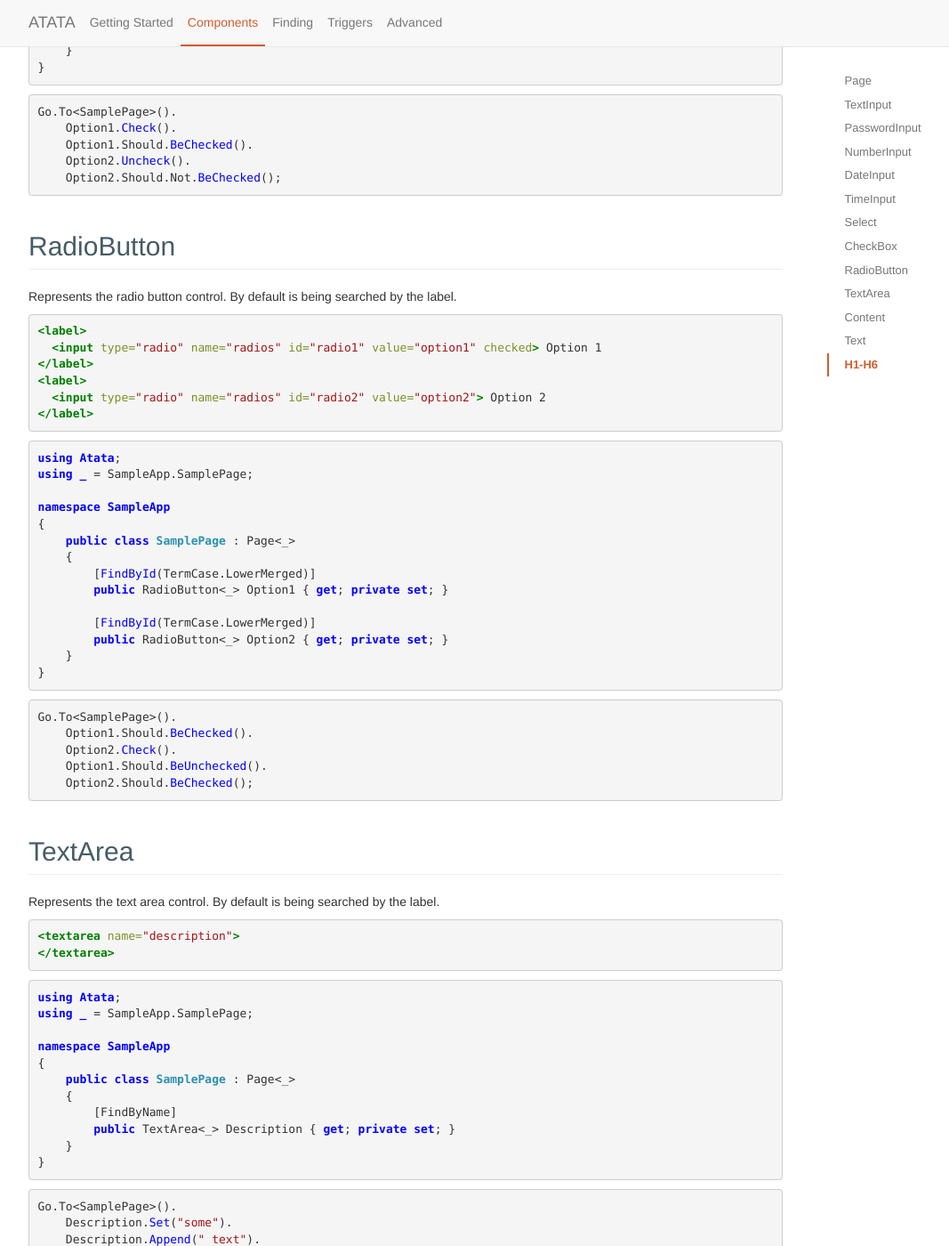
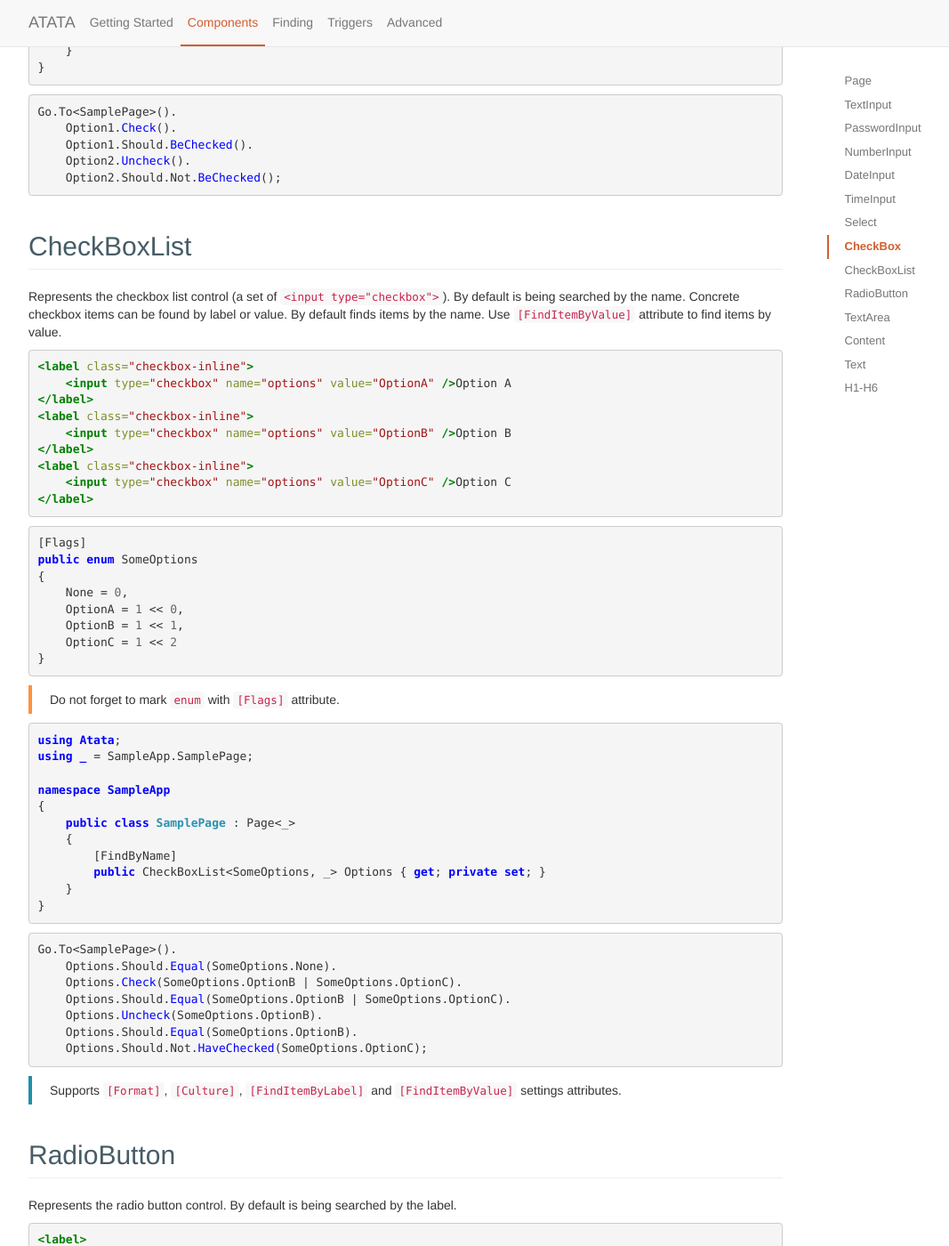
Before and after one commit to atata-framework/atata.io, a Jekyll site: the page built from components.html, in a window 1280 px wide and 1400 px high, scrolled down 6596 px. Shown: the whole window at 89% size, without its empty margins (38-1105 px from the left). Built offline with Jekyll 4.4.1, drawn with Linux system fonts in a browser that asks for light colours.

Commit message:
Add checkboxlist component

````diff
--- a/_config.yml
+++ b/_config.yml
@@ -40,6 +40,7 @@ components:
   - TimeInput
   - Select
   - CheckBox
+  - CheckBoxList
   - RadioButton
   - TextArea
   - Content
--- /dev/null
+++ b/_includes/components/checkboxlist.md
@@ -0,0 +1,52 @@
+Represents the checkbox list control (a set of `<input type="checkbox">`). By default is being searched by the name. Concrete checkbox items can be found by label or value. By default finds items by the name. Use `[FindItemByValue]` attribute to find items by value.
+
+```html
+<label class="checkbox-inline">
+    <input type="checkbox" name="options" value="OptionA" />Option A
+</label>
+<label class="checkbox-inline">
+    <input type="checkbox" name="options" value="OptionB" />Option B
+</label>
+<label class="checkbox-inline">
+    <input type="checkbox" name="options" value="OptionC" />Option C
+</label>
+```
+```cs
+[Flags]
+public enum SomeOptions
+{
+    None = 0,
+    OptionA = 1 << 0,
+    OptionB = 1 << 1,
+    OptionC = 1 << 2
+}
+```
+
+Do not forget to mark `enum` with `[Flags]` attribute.
+{:class="warning"}
+
+```cs
+using Atata;
+using _ = SampleApp.SamplePage;
+
+namespace SampleApp
+{
+    public class SamplePage : Page<_>
+    {
+        [FindByName]
+        public CheckBoxList<SomeOptions, _> Options { get; private set; }
+    }
+}
+```
+```cs
+Go.To<SamplePage>().
+    Options.Should.Equal(SomeOptions.None).
+    Options.Check(SomeOptions.OptionB | SomeOptions.OptionC).
+    Options.Should.Equal(SomeOptions.OptionB | SomeOptions.OptionC).
+    Options.Uncheck(SomeOptions.OptionB).
+    Options.Should.Equal(SomeOptions.OptionB).
+    Options.Should.Not.HaveChecked(SomeOptions.OptionC);
+```
+
+Supports `[Format]`, `[Culture]`, `[FindItemByLabel]` and `[FindItemByValue]` settings attributes.
+{:class="info"}
````
Also changed, not shown: assets/css/styles.css (+8 -0 lines), assets/css/styles.scss (+10 -0 lines), assets/css/styles.min.css.
